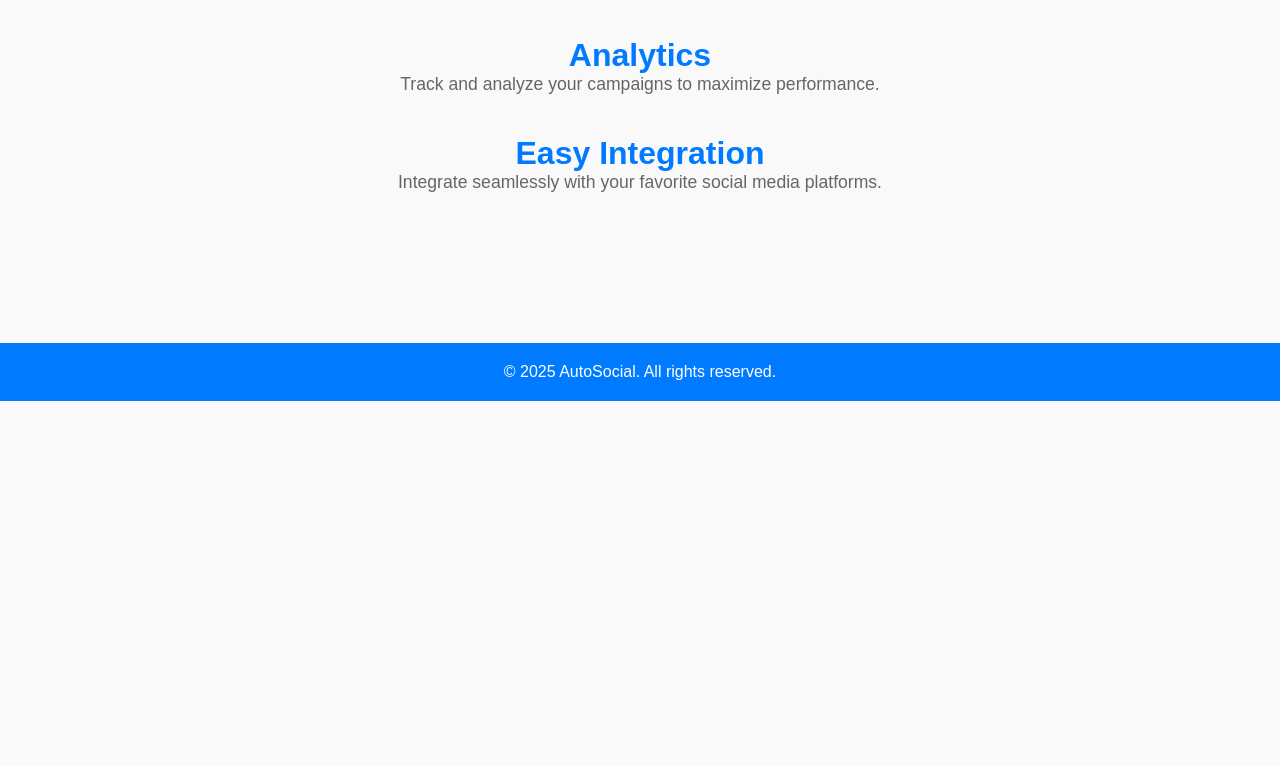
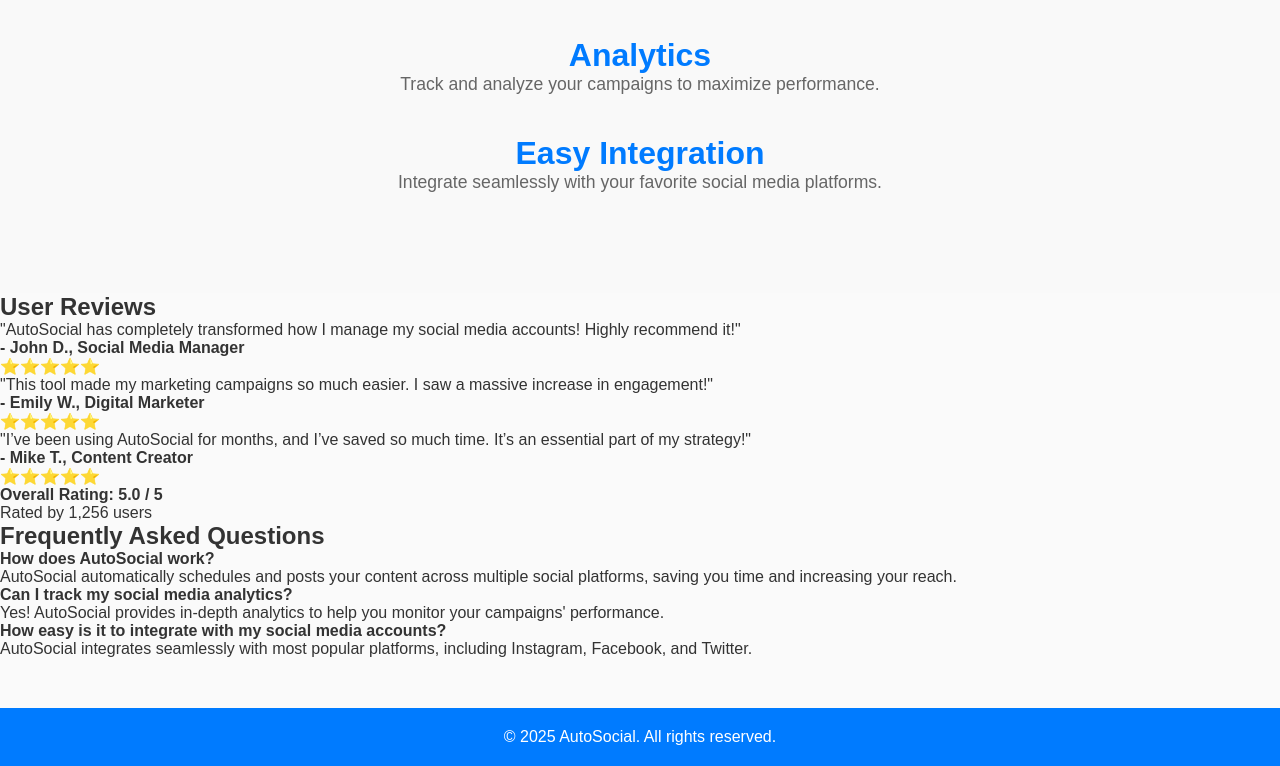
Before and after one commit to AutoSocial-ai/AutoSocial.ai, a plain HTML site: page index.html in a window 1280 px wide. Shown: the part 962-1728 px from the top of the page. Before the commit the page ends 1363 px from the top, so only its background shows below. Drawn offline with Linux system fonts and the light colour scheme.

Commit message:
1. index.html

```diff
--- a/index.html
+++ b/index.html
@@ -41,6 +41,51 @@
         </div>
     </section>
 
+    <!-- Fake Reviews Section -->
+    <section id="reviews" class="reviews">
+        <div class="container">
+            <h2>User Reviews</h2>
+            <div class="review">
+                <p>"AutoSocial has completely transformed how I manage my social media accounts! Highly recommend it!"</p>
+                <h4>- John D., Social Media Manager</h4>
+                <div class="stars">⭐⭐⭐⭐⭐</div>
+            </div>
+            <div class="review">
+                <p>"This tool made my marketing campaigns so much easier. I saw a massive increase in engagement!"</p>
+                <h4>- Emily W., Digital Marketer</h4>
+                <div class="stars">⭐⭐⭐⭐⭐</div>
+            </div>
+            <div class="review">
+                <p>"I’ve been using AutoSocial for months, and I’ve saved so much time. It’s an essential part of my strategy!"</p>
+                <h4>- Mike T., Content Creator</h4>
+                <div class="stars">⭐⭐⭐⭐⭐</div>
+            </div>
+            <div class="statistics">
+                <h4>Overall Rating: 5.0 / 5</h4>
+                <p>Rated by 1,256 users</p>
+            </div>
+        </div>
+    </section>
+
+    <!-- Fake Q&A Section -->
+    <section id="faq" class="faq">
+        <div class="container">
+            <h2>Frequently Asked Questions</h2>
+            <div class="question">
+                <h4>How does AutoSocial work?</h4>
+                <p>AutoSocial automatically schedules and posts your content across multiple social platforms, saving you time and increasing your reach.</p>
+            </div>
+            <div class="question">
+                <h4>Can I track my social media analytics?</h4>
+                <p>Yes! AutoSocial provides in-depth analytics to help you monitor your campaigns' performance.</p>
+            </div>
+            <div class="question">
+                <h4>How easy is it to integrate with my social media accounts?</h4>
+                <p>AutoSocial integrates seamlessly with most popular platforms, including Instagram, Facebook, and Twitter.</p>
+            </div>
+        </div>
+    </section>
+
     <footer>
         <div class="container">
             <p>&copy; 2025 AutoSocial. All rights reserved.</p>
```
